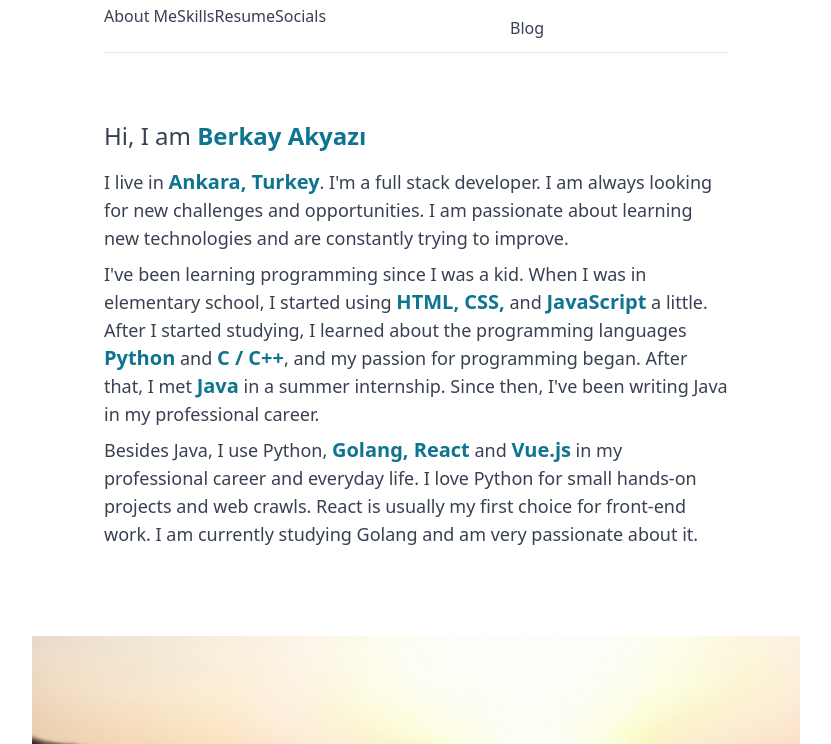
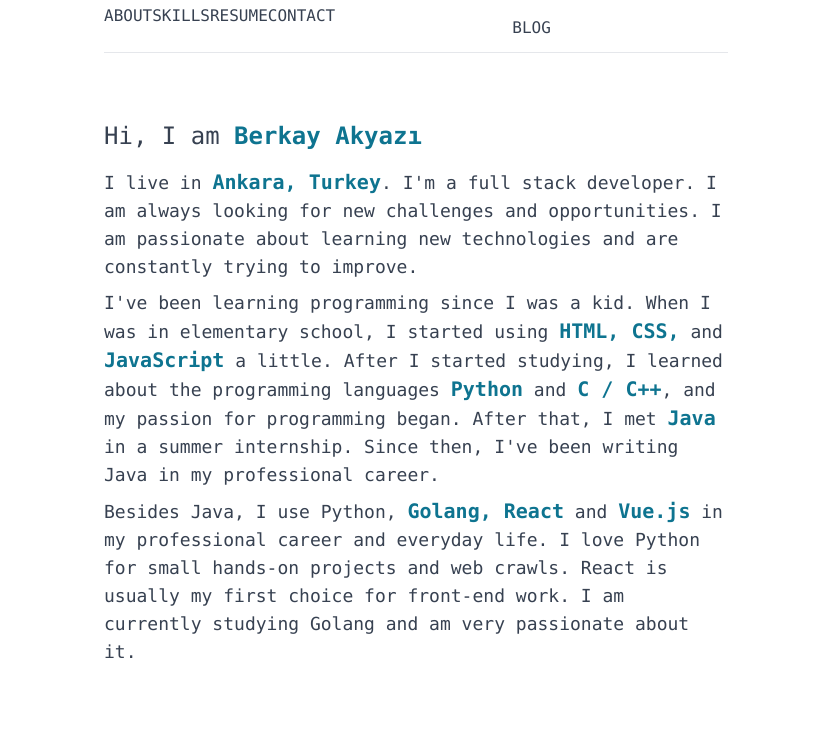
Before and after one commit to bakyazi/nextjs-resume, a Next.js app: page / in a window 1280 px wide. Shown: the top 744 px of the page, without its empty margins (224-1055 px from the left). Built offline with nearby package versions, Linux system fonts and the light colour scheme.

Commit message:
update font

```diff
--- a/components/header.js
+++ b/components/header.js
@@ -6,27 +6,27 @@ export default function Header() {
       <nav className="header-nav">
         <Link href="/">
           <div className="header-item">
-            <span >About Me</span>
+            ABOUT
           </div>
         </Link>
         <Link href="/skills">
           <div className="header-item">
-            <span >Skills</span>
+            SKILLS
           </div>
         </Link>
         <Link href="/resume">
           <div className="header-item">
-            Resume
+            RESUME
           </div>
         </Link>
         <Link href="/socials">
           <div className="header-item">
-            Socials
+            CONTACT
           </div>
         </Link>
         <div className="header-item">
           <a href="https://bakyazi.hashnode.dev/" target="_blank" style={{ all: 'unset' }}>
-            Blog
+            BLOG
           </a>
         </div>
       </nav>
--- a/pages/_app.js
+++ b/pages/_app.js
@@ -6,7 +6,7 @@ function MyApp({ Component, pageProps }) {
     return (
         <div className="antialiased text-gray-700">
             <Head>
-                <title>Berkay Akyazi</title>
+                <title>\home\berkay</title>
             </Head>
             <Header/>
             <main className="pt-24 mt-6 mb-20">
--- a/styles/global.css
+++ b/styles/global.css
@@ -3,7 +3,7 @@
 @tailwind utilities;
 @layer components {
     .site-container {
-        @apply max-w-2xl mx-auto px-6
+        @apply max-w-2xl mx-auto px-6 font-mono
     }
     .site-3xl-container {
         @apply max-w-3xl mx-auto
@@ -18,7 +18,7 @@
     .header-item {
         @apply
             hover:text-cyan-700  hover:bg-cyan-700 hover:bg-opacity-30
-            grow rounded-xl flex flex-col justify-center
+            grow rounded-xl flex flex-col justify-center font-mono
     }
 
     .item-location {
```
